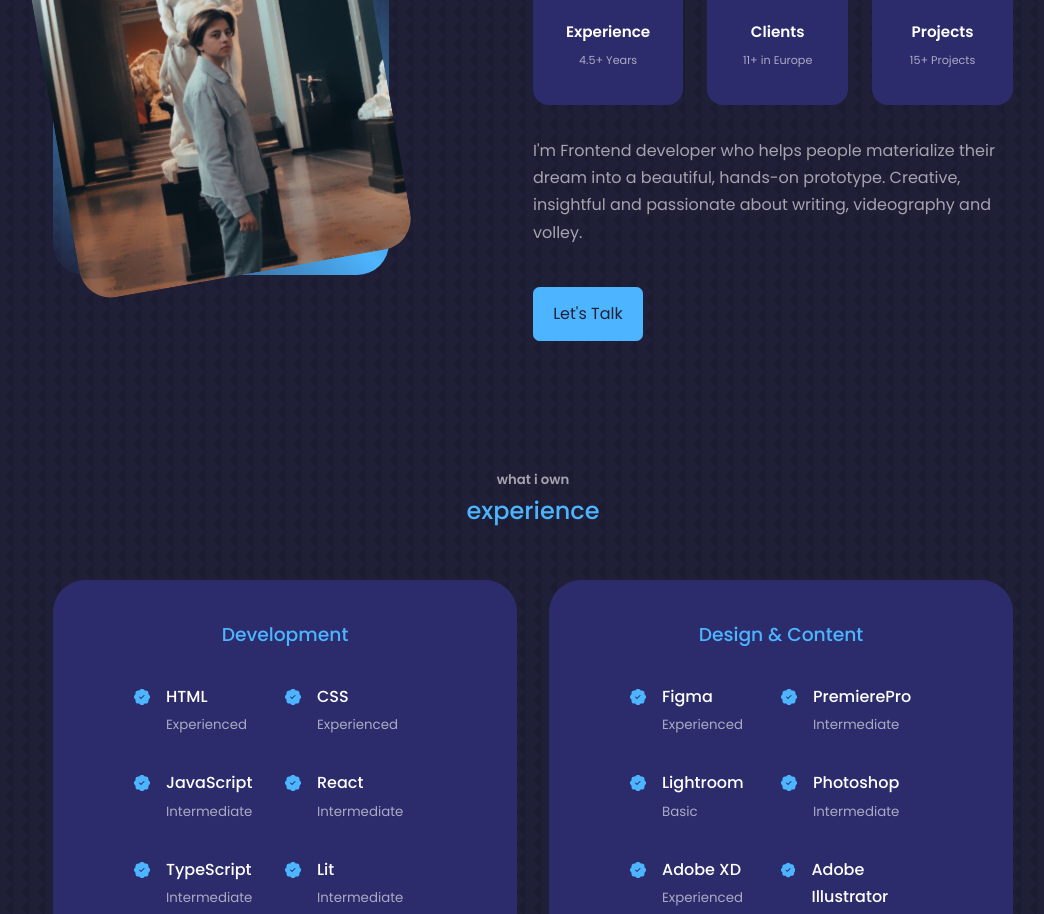
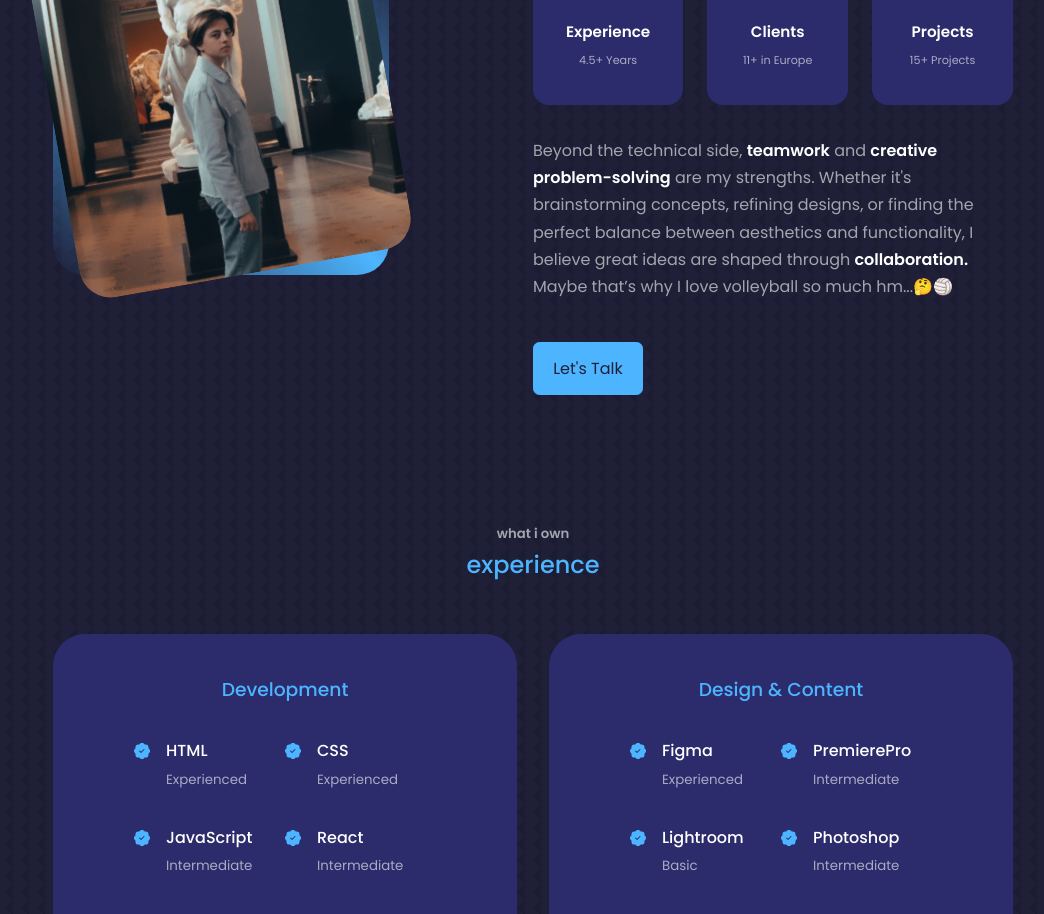
Before and after one commit to GiuliaIvan/portfolio-updatedVersion, a React (Create React App) app: page / in a window 1280 px wide. Shown: the part 1100-2014 px from the top of the page, without its empty margins (107-1151 px from the left). Built offline with nearby package versions, Linux system fonts and the light colour scheme.

Commit message:
about sections modified

```diff
--- a/src/components/about/About.jsx
+++ b/src/components/about/About.jsx
@@ -38,9 +38,17 @@ const About = () => {
           </div>
 
           <p>
-            I'm Frontend developer who helps people materialize their dream into a
+            {/* I'm a Frontend developer and Designer who helps people materialize their dream into a
             beautiful, hands-on prototype. Creative, insightful and passionate
-            about writing, videography and volley.
+            about writing, videography and volley. */}
+            Beyond the technical side,{" "}
+            <strong style={{ color: "white" }}>teamwork</strong> and{" "}
+            <strong style={{ color: "white" }}>creative problem-solving</strong>{" "}
+            are my strengths. Whether it's brainstorming concepts, refining
+            designs, or finding the perfect balance between aesthetics and
+            functionality, I believe great ideas are shaped through{" "}
+            <strong style={{ color: "white" }}>collaboration.</strong> Maybe
+            that’s why I love volleyball so much hm...<strong style={{ color: "white" }}>🤔🏐</strong>
           </p>
 
           <a href="#contact" className="btn btn-primary">
```
